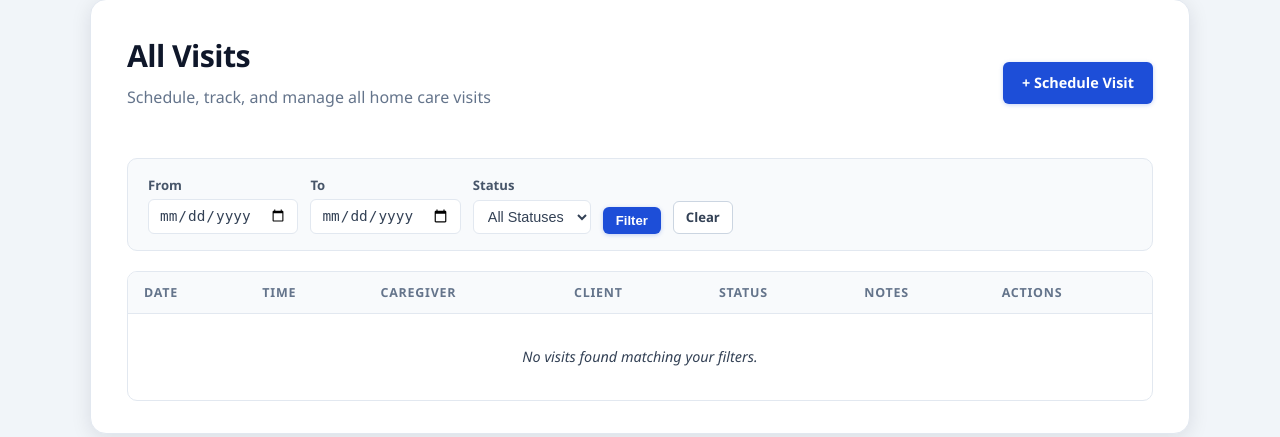
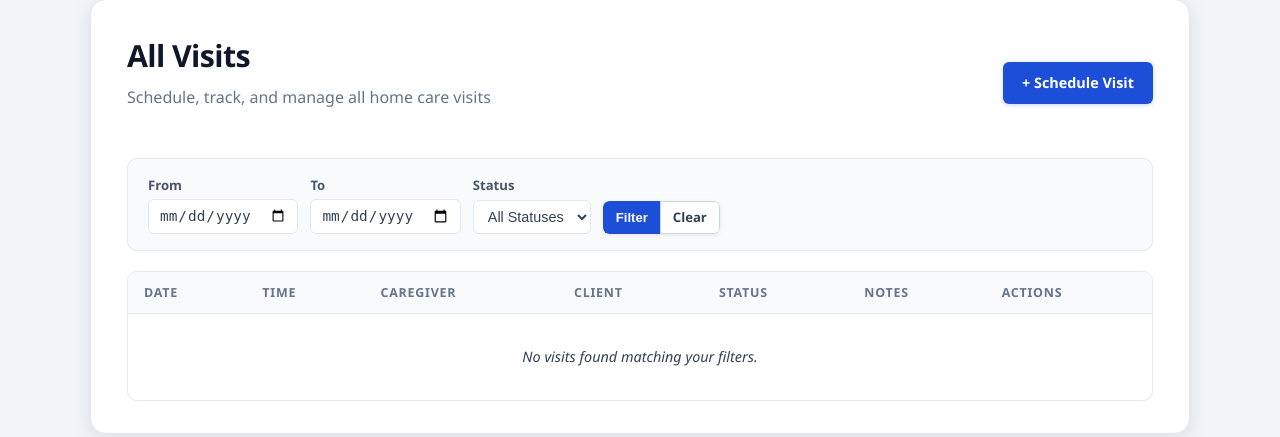
Before and after one commit to HlengiweNcube/hvcs, a Django app: page /accounts/visits/ in a window 1280 px wide. Shown: the part 97-534 px from the top of the page. Run offline with Django 5.2, Linux system fonts and the light colour scheme; the visitor is signed in with stand-in values (Sample User, id 1).

Commit message:
style: join Filter and Clear into a single button group

```diff
--- a/accounts/static/accounts/styles.css
+++ b/accounts/static/accounts/styles.css
@@ -312,6 +312,45 @@ body {
 .button--sm {
     padding: 5px 12px;
     font-size: 0.82rem;
+}
+
+.button--secondary {
+    background: var(--white);
+    color: var(--gray-700);
+    border-color: var(--gray-300);
+    box-shadow: none;
+}
+
+.button--secondary:hover {
+    background: var(--gray-100);
+    color: var(--gray-900);
+    border-color: var(--gray-400);
+    transform: none;
+    box-shadow: none;
+}
+
+/* Paired action buttons in a filter bar */
+.filter-bar__actions {
+    display: inline-flex;
+    gap: 0;
+    border-radius: var(--radius-sm);
+    overflow: hidden;
+    box-shadow: var(--shadow-sm);
+}
+
+.filter-bar__actions .button {
+    border-radius: 0;
+    box-shadow: none;
+    border-right-width: 0;
+}
+
+.filter-bar__actions .button:first-child {
+    border-radius: var(--radius-sm) 0 0 var(--radius-sm);
+}
+
+.filter-bar__actions .button:last-child {
+    border-radius: 0 var(--radius-sm) var(--radius-sm) 0;
+    border-right-width: 1.5px;
 }
 
 /* =====================================================================
--- a/templates/accounts/visit_list.html
+++ b/templates/accounts/visit_list.html
@@ -27,8 +27,10 @@
                 {% endfor %}
             </select>
         </label>
-        <button type="submit" class="button button--sm">Filter</button>
-        <a class="button-link button--sm" href="{% url 'visit_list' %}">Clear</a>
+        <div class="filter-bar__actions">
+            <button type="submit" class="button button--sm">Filter</button>
+            <a class="button button--sm button--secondary" href="{% url 'visit_list' %}">Clear</a>
+        </div>
     </form>
 </div>
 
```
